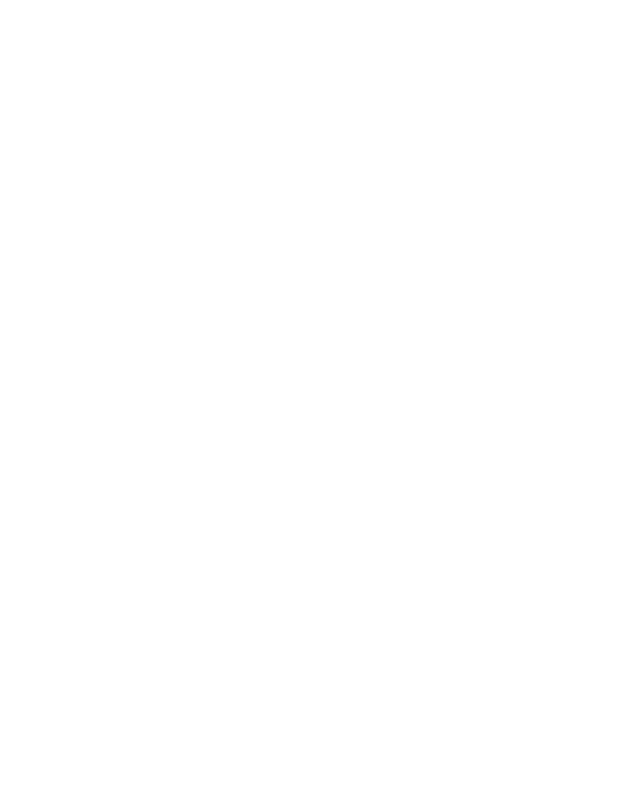
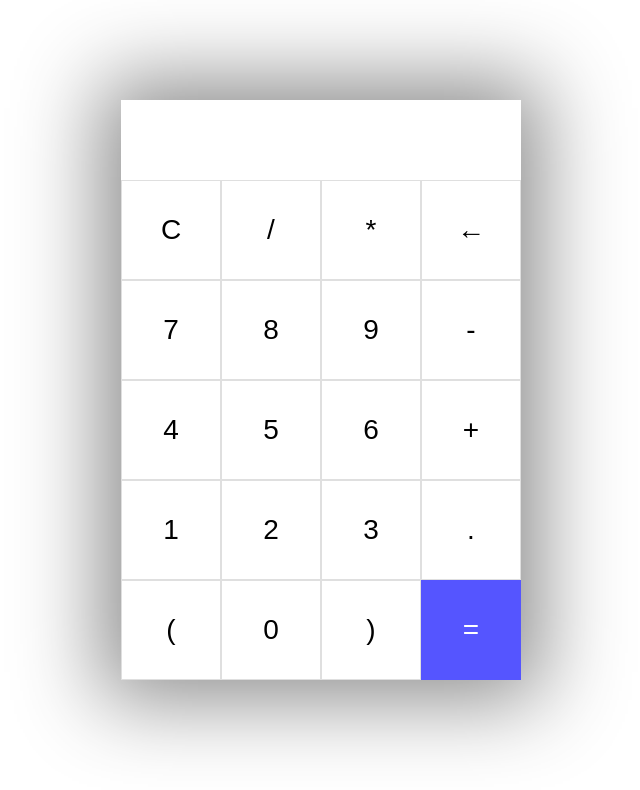
Before and after one commit to acciojob/calculator-5andeeep, a website: page main.html in a window 1280 px wide. Shown: the whole page, without its empty margins (319-959 px from the left). Drawn offline with Linux system fonts and the light colour scheme.

Commit message:
ans added

```diff
--- a/main.html
+++ b/main.html
@@ -7,7 +7,43 @@
 </head>
 
 <body>
-	<!-- the entire body must be written by student -->
+	<div class="calc-container">
+		<div class="input-container">
+			<input type="text" id="input">
+		</div>
+		<div class="blocks">
+			<div class="rows">
+				<button id="clr" class="colums">C</button>
+				<button id="divide" class="colums">/</button>
+				<button id="multiply" class="colums">*</button>
+				<button id="clear" class="colums">←</button>
+			</div>
+			<div class="rows">
+				<button id="block7" class="colums">7</button>
+				<button id="block8" class="colums">8</button>
+				<button id="block9" class="colums">9</button>
+				<button id="minus" class="colums ">-</button>
+			</div>
+			<div class="rows">
+				<button id="block4" class="colums">4</button>
+				<button id="block5" class="colums">5</button>
+				<button id="block6" class="colums">6</button>
+				<button id="plus" class="colums">+</button>
+			</div>
+			<div class="rows">
+				<button id="block1" class="colums">1</button>
+				<button id="block2" class="colums">2</button>
+				<button id="block3" class="colums">3</button>
+				<button id="dot" class="colums">.</button>
+			</div>
+			<div class="rows">
+				<button id="open" class="colums">(</button>
+				<button id="zero" class="colums">0</button>
+				<button id="close" class="colums">)</button>
+				<button id="ans" class="colums">=</button>
+			</div>
+		</div>
+	</div>
     <script type="text/javascript" src="./script.js">
 </script>
 
--- a/script.js
+++ b/script.js
@@ -1 +1,27 @@
 //your code here
+
+const input = document.getElementById('input');
+const buttons = document.querySelectorAll('button');
+
+let string = "";
+let arr = Array.from(buttons);
+arr.forEach(button => {
+    button.addEventListener('click', (e) => {
+        if(e.target.innerHTML == '='){
+            string = eval(string);
+            input.value = string;
+        }
+        else if(e.target.innerHTML == 'C'){
+            string = "";
+            input.value = string;
+        }
+        else if(e.target.innerHTML == '←'){
+            string = string.substring(0, string.length-1);
+            input.value = string;
+        }
+        else{
+            string += e.target.innerHTML;
+            input.value = string;
+        }
+    })
+})
--- a/styles.css
+++ b/styles.css
@@ -1,2 +1,45 @@
-
-/* Your CSS Code here. */
+*{
+    margin: 0;
+    padding: 0;
+    box-sizing: border-box;
+}
+.calc-container{
+    /* border: 1px solid black; */
+    width: fit-content;
+    margin: 100px auto;
+    box-shadow: 0 0 80px 20px rgba(0,0,0,.45);
+}
+.input-container{
+    /* border: 1px solid salmon; */
+    height: 80px;
+}
+.input-container input{
+    width: 100%;
+    height: 100%;
+    padding: 5px 10px;
+    font-size: 24px;
+    border: none;
+    outline: none;
+}
+.rows{
+    display: flex;
+}
+.colums{
+    border: 1px solid #dfdfdf;
+    width: 100px;
+    height: 100px;
+    display: flex;
+    align-items: center;
+    justify-content: center;
+    font-size: 28px;
+    font-weight: 500;
+    background-color: white;
+}
+.colums img{
+    width: 30px;
+}
+#ans{
+    background-color: #5555FF;
+    border: 1px solid #5555FF;
+    color: white;
+}
```
